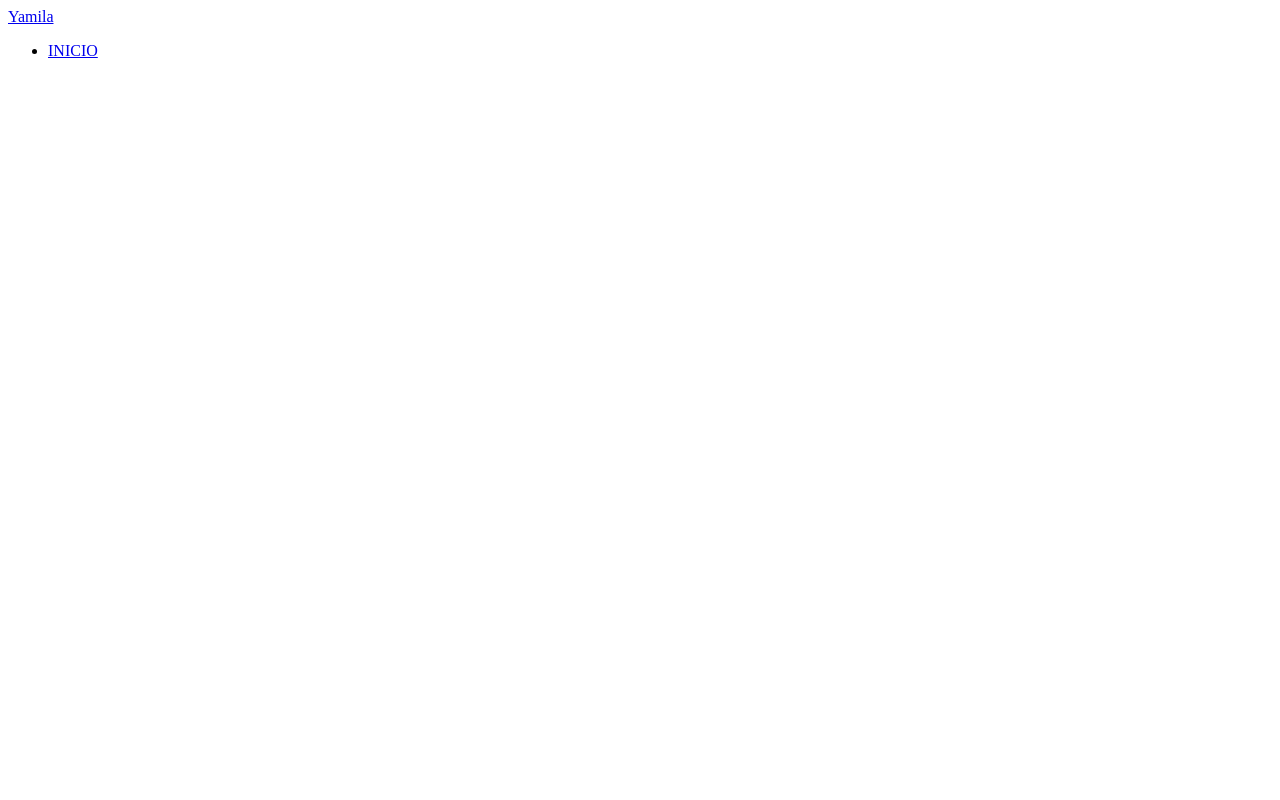
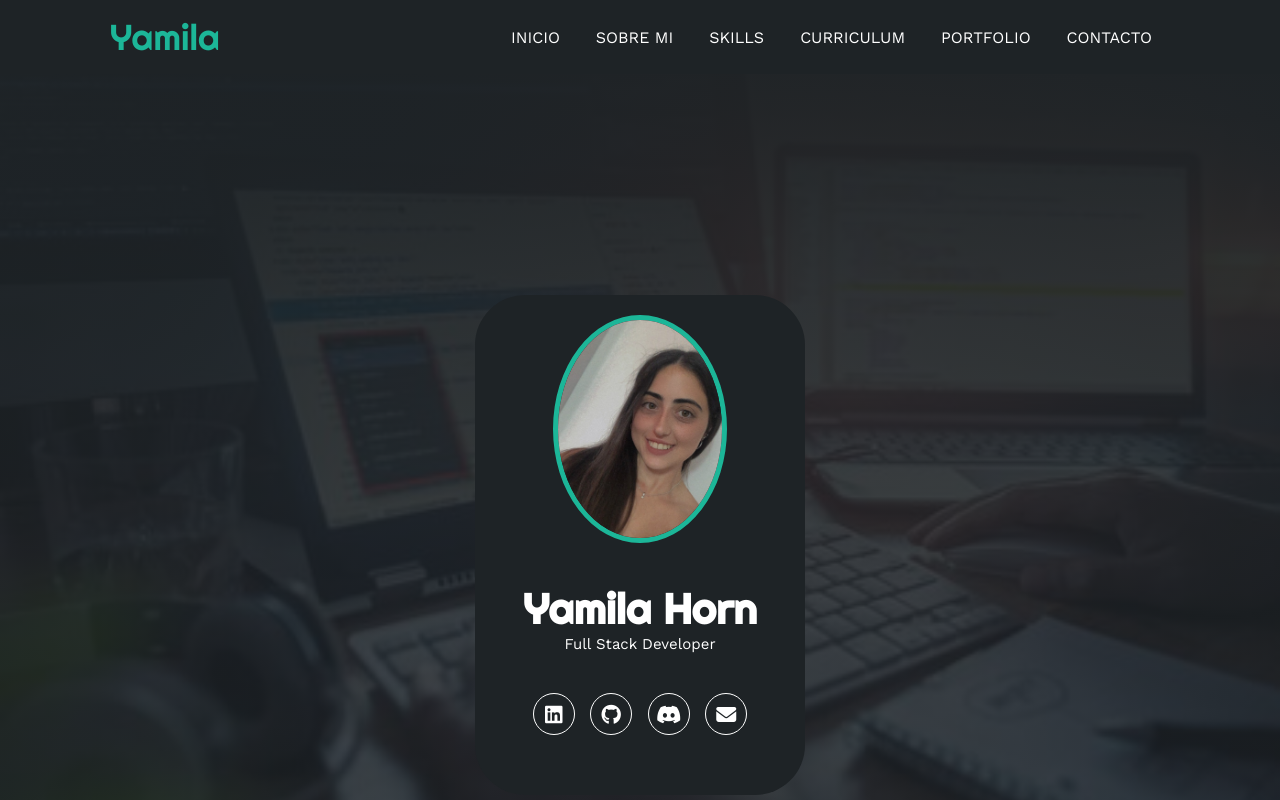
Before and after one commit to YamilaHorn/portafolio, a plain HTML site: page Portafolio/index.html in a window 1280 px wide. Drawn offline with nearby package versions, Linux system fonts and the light colour scheme.

Commit message:
segundo commit

```diff
--- /dev/null
+++ b/Portafolio/estilo.css
@@ -0,0 +1,126 @@
+@import url('https://fonts.googleapis.com/css2?family=Righteous&family=Work+Sans:wght@100;200;300;400;600;800&display=swap');
+*{
+    box-sizing: border-box;
+    font-family: 'Work Sans';
+    margin:0;
+    padding:0;
+}
+
+html{
+    /*me permite deslizar cuando hago click en los links del menu*/
+    scroll-behavior: smooth;
+}
+
+/*MENU*/
+
+.contenedor-header {
+    background: #1e2326;
+    position: fixed;
+    width: 100%;
+    top: 0;
+    left:0;
+    z-index: 99;
+}
+
+.contenedor-header header {
+    max-width: 1100px;
+    margin: auto;
+    display:flex;
+    justify-content: space-between;
+    align-items: center;
+    padding: 15px 20px;
+}
+
+.contenedor-header header .logo a{
+    font-family: 'Righteous';
+    font-size: 36px;
+    color: #1CB698;
+    text-decoration: none;
+}
+
+.contenedor-header header ul {
+    display: flex;
+    list-style: none;
+}
+
+.contenedor-header header nav ul li a{
+    text-align: none;
+    color: #fff;
+    margin: 0 15px;
+    padding: 3px;
+    transition: .5s;
+    text-decoration: none;
+}
+
+.contenedor-header header nav ul li a:hover{
+    color:#1CB698;
+}
+
+.nav-responsive{
+    background-color: #1CB698;
+    color: #fff;
+    padding: 5px 10px;
+    border-radius: 5px;
+    cursor: pointer;
+    display: none;
+}
+
+
+/*SECCION INICIO*/
+
+.inicio{
+    background: linear-gradient(to top, rgba(30,35,38,.8), rgba(30,35,38,1)),
+    url(img/fondo.jpg);
+    background-size: cover;
+    height: 100vh;
+    color: #fff;
+    display: flex;
+    align-items: center;
+}
+
+.inicio .contenido-banner{
+    padding: 20px;
+    background-color: #1e2326;
+    max-width: 330px;
+    margin: auto;
+    text-align: center;
+    border-radius: 50px;
+    margin-bottom: 5px;
+}
+.inicio .contenido-banner img{
+    margin-top: 50px;
+    border: 5px solid #1CB698;
+    display: block;
+    width: 60%;
+    margin: auto;
+    border-radius: 100%;
+}
+
+.inicio .contenido-banner h1{
+    margin-top: 40px;
+    font-size: 42px;
+    font-family: 'Righteous';
+}
+
+.inicio .contenido-banner h2{
+    font-size: 15px;
+    font-weight: normal;
+}
+
+.inicio .contenido-banner .redes a{
+    color: #fff;
+    display: inline-block;
+    text-decoration: none;
+    border: 1px solid #fff;
+    border-radius: 100%;
+    width: 42px;
+    height: 42px;
+    line-height: 42px;
+    margin: 40px 5px;
+    font-size: 20px;
+    transition: .3s;
+}
+
+.inicio .contenido-banner .redes a:hover{
+    background-color: #1CB698;
+}
--- a/Portafolio/index.html
+++ b/Portafolio/index.html
@@ -2,26 +2,51 @@
 <html lang="es">
 <head>
     <meta charset="UTF-8">
+    <meta http-equiv="X-UA-Compatible" content="IE=edge">
     <meta name="viewport" content="width=device-width, initial-scale=1.0">
-    <title>Document</title>
-    <link rel="styleheet" href="estilo.css">
+    <link rel="stylesheet" href="https://cdnjs.cloudflare.com/ajax/libs/font-awesome/6.1.2/css/all.min.css" integrity="sha512-1sCRPdkRXhBV2PBLUdRb4tMg1w2YPf37qatUFeS7zlBy7jJI8Lf4VHwWfZZfpXtYSLy85pkm9GaYVYMfw5BC1A==" crossorigin="anonymous" referrerpolicy="no-referrer" />
+    <title>Portfolio</title>
+    <link rel="stylesheet" href="estilo.css">
 </head>
 <body>
-    <!-- MENU ENCABEZADO -->
-    <div class="contenedor-header">
+     <!-- MENU ENCABEZADO -->
+     <div class="contenedor-header">
         <header>
             <div class="logo">
                 <a href="#">Yamila</a>
             </div>
             <nav id="nav">
                 <ul>
-                    <li><a href="#inicio">INICIO</a></li>
+                    <li><a href="#inicio" onclick="seleccionar()">INICIO</a></li>
+                    <li><a href="#sobremi" onclick="seleccionar()">SOBRE MI</a></li>
+                    <li><a href="#skills" onclick="seleccionar()">SKILLS</a></li>
+                    <li><a href="#curriculum" onclick="seleccionar()">CURRICULUM</a></li>
+                    <li><a href="#portfolio" onclick="seleccionar()">PORTFOLIO</a></li>
+                    <li><a href="#contacto" onclick="seleccionar()">CONTACTO</a></li>
                 </ul>
             </nav>
+            <div class="nav-responsive" onclick="mostrarOcultarMenu()">
+                <i class="fa-solid fa-bars"></i>
+            </div>
         </header>
-
     </div>
 
+    <!-- SECCION INICIO -->
+    <section id="inicio" class="inicio">
+        <div class="contenido-banner">
+            <div class="contenedor-img">
+                <img src="img/h1.png" alt="">
+            </div>
+            <h1>Yamila Horn</h1>
+            <h2>Full Stack Developer</h2>
+            <div class="redes">
+                <a href="#"><i class="fa-brands fa-linkedin"></i></a>
+                <a href="#"><i class="fa-brands fa-github"></i></a>
+                <a href="#"><i class="fa-brands fa-discord"></i></a>
+                <a href="#"><i class="fa-solid fa-envelope"></i></a>
 
+            </div>
+        </div>
+    </section>
 </body>
 </html>
```
Also changed, not shown: Portafolio/img/fondo.jpg (added), Portafolio/img/fondo2.png (added), Portafolio/img/h.jpg (added), Portafolio/img/h1.png (added).
